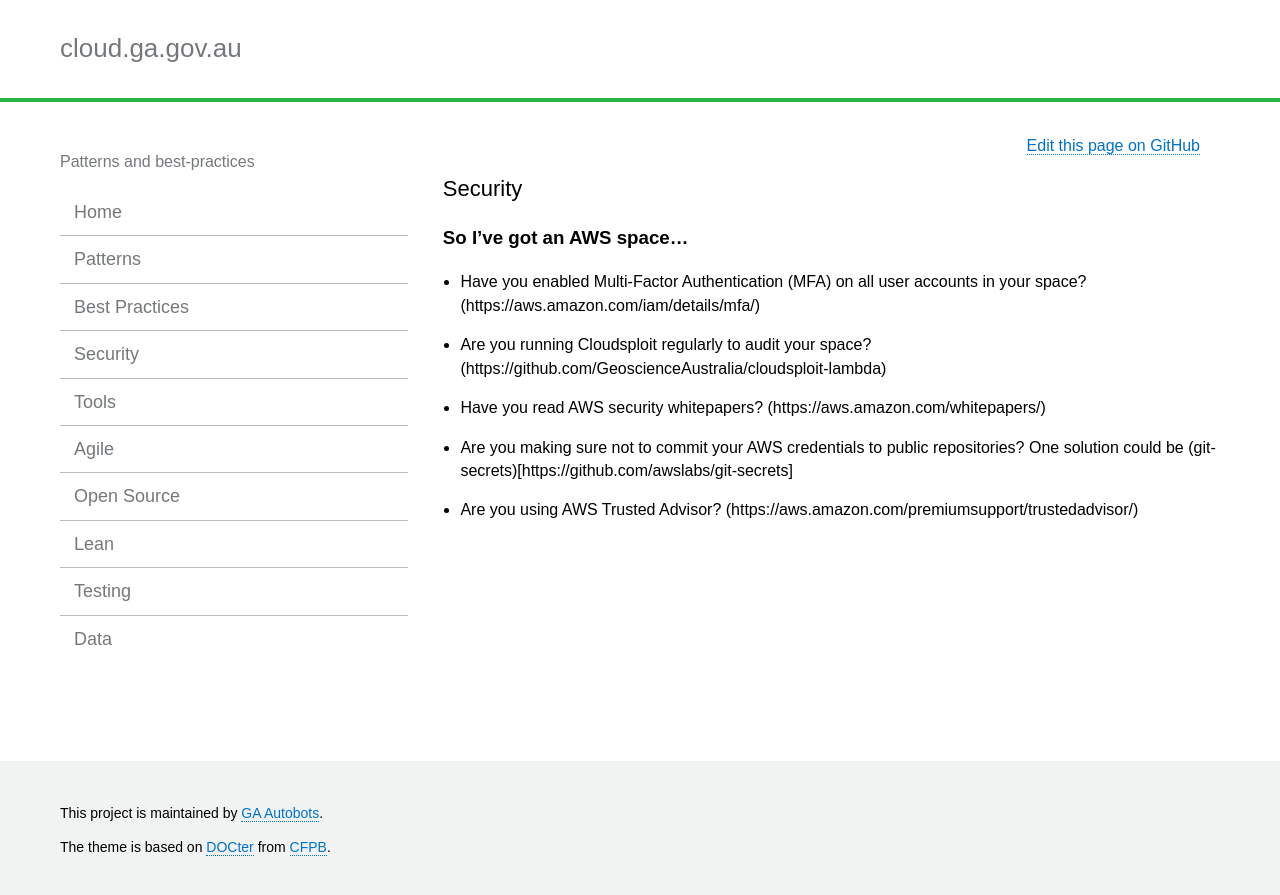
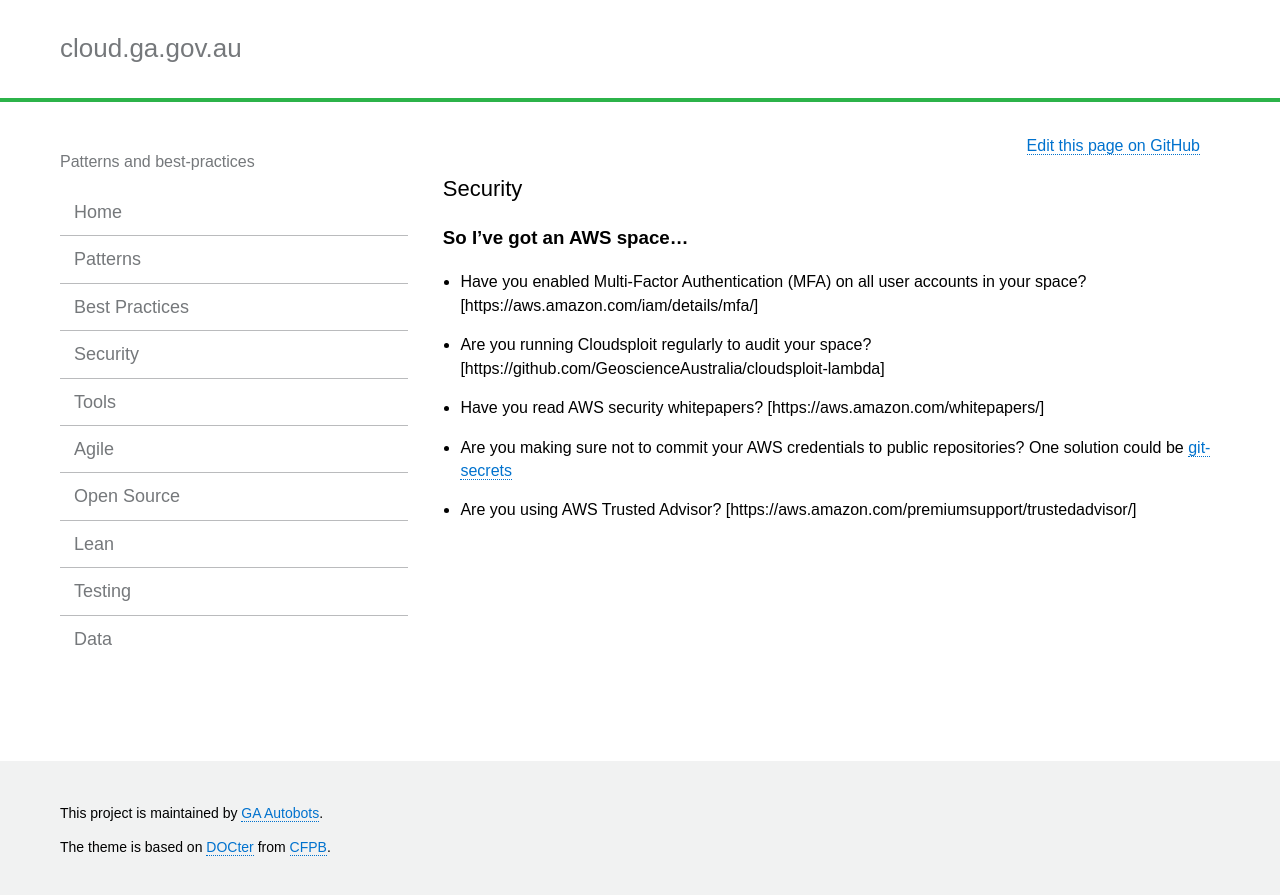
Before and after one commit to GeoscienceAustralia/cloud, a Jekyll site: the page built from docs/_pages/security_index.md, in a window 1280 px wide. Shown: the top 895 px of the page. Built offline with Jekyll 4.4.1, drawn with Linux system fonts in a browser that asks for light colours.

Commit message:
Fix links (again)

```diff
--- a/docs/_pages/security_index.md
+++ b/docs/_pages/security_index.md
@@ -6,8 +6,8 @@
 
 ### So I've got an AWS space...
 
-* Have you enabled Multi-Factor Authentication (MFA) on all user accounts in your space? (https://aws.amazon.com/iam/details/mfa/)
-* Are you running Cloudsploit regularly to audit your space? (https://github.com/GeoscienceAustralia/cloudsploit-lambda)
-* Have you read AWS security whitepapers? (https://aws.amazon.com/whitepapers/)
-* Are you making sure not to commit your AWS credentials to public repositories? One solution could be (git-secrets)[https://github.com/awslabs/git-secrets]
-* Are you using AWS Trusted Advisor? (https://aws.amazon.com/premiumsupport/trustedadvisor/)
+* Have you enabled Multi-Factor Authentication (MFA) on all user accounts in your space? [https://aws.amazon.com/iam/details/mfa/]
+* Are you running Cloudsploit regularly to audit your space? [https://github.com/GeoscienceAustralia/cloudsploit-lambda]
+* Have you read AWS security whitepapers? [https://aws.amazon.com/whitepapers/]
+* Are you making sure not to commit your AWS credentials to public repositories? One solution could be [git-secrets](https://github.com/awslabs/git-secrets)
+* Are you using AWS Trusted Advisor? [https://aws.amazon.com/premiumsupport/trustedadvisor/]
```
